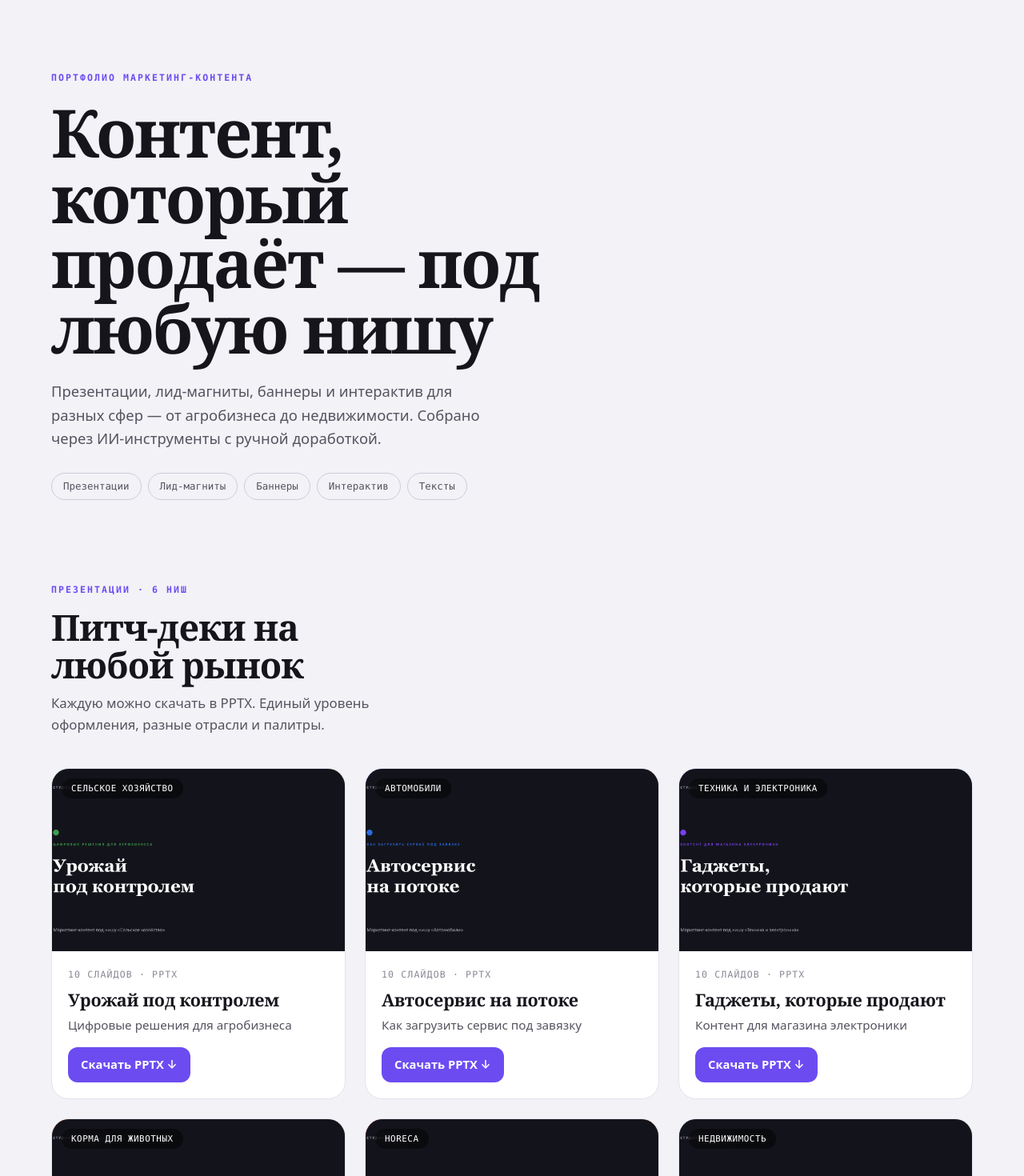
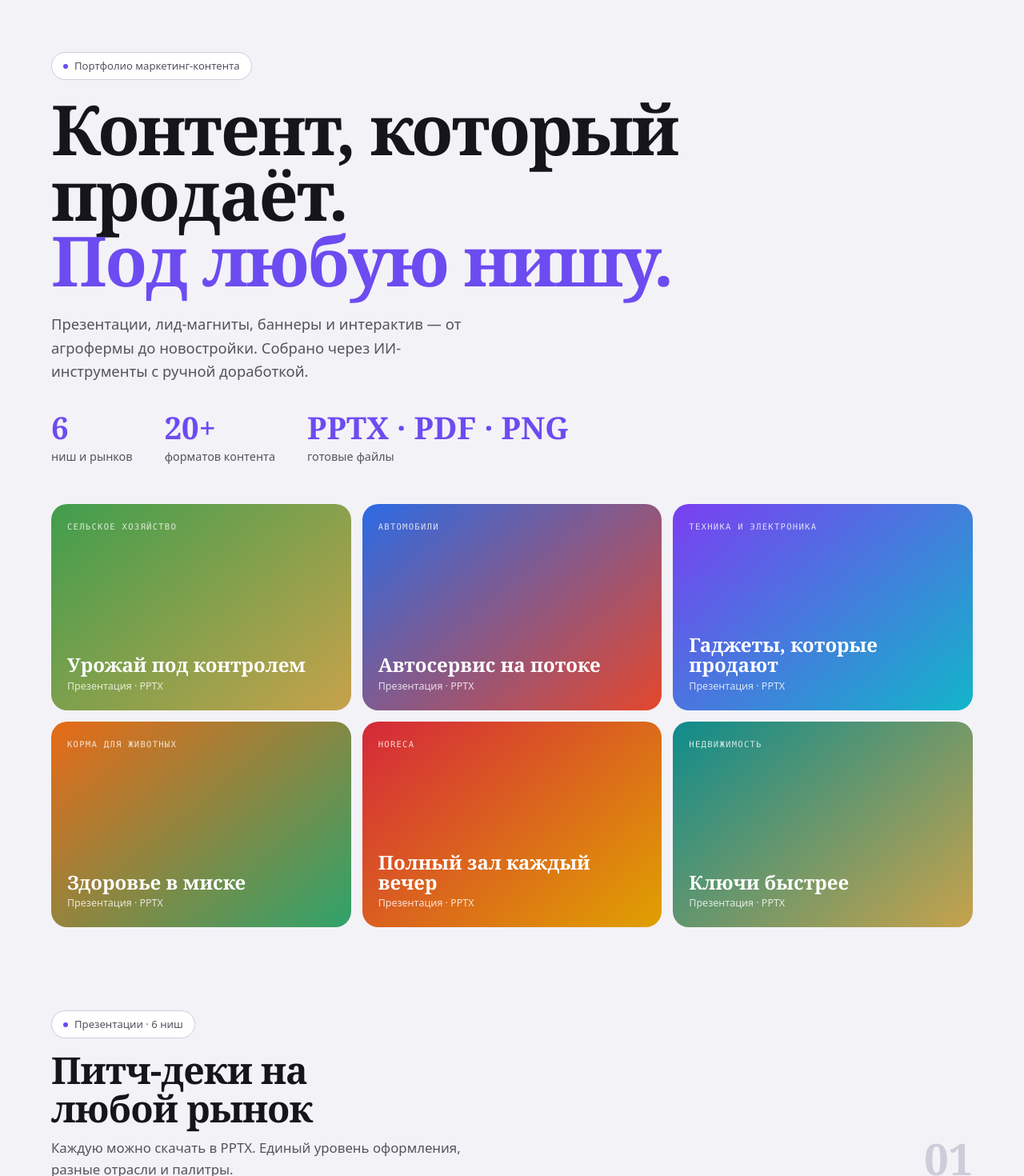
Before and after one commit to qa-novchenkova/studio, a React (Vite) app: page / in a window 1280 px wide. Shown: the part 80-1550 px from the top of the page at 80% size. Built offline with nearby package versions, Linux system fonts and the light colour scheme.

Commit message:
Редизайн героя: двухстрочный заголовок, инфографика-счётчики, цветная мозаика ниш, номера разделов; градиенты через классы

```diff
--- a/src/App.tsx
+++ b/src/App.tsx
@@ -1,15 +1,14 @@
 import { useState } from 'react'
 import { useTheme } from './lib/useTheme'
 import { BASE, decks, magnets, banners } from './data'
+
+const scrollTo = (id: string) => document.getElementById(id)?.scrollIntoView({ behavior: 'smooth' })
 
 function Nav() {
   const { theme, toggle } = useTheme()
   const [open, setOpen] = useState(false)
   const link = 'text-[0.92rem] font-medium text-ink-soft transition-colors hover:text-ink cursor-pointer'
-  const go = (id: string) => {
-    setOpen(false)
-    document.getElementById(id)?.scrollIntoView({ behavior: 'smooth' })
-  }
+  const go = (id: string) => { setOpen(false); scrollTo(id) }
   return (
     <nav className="sticky top-0 z-40 border-b border-line bg-[color-mix(in_srgb,var(--color-bg)_82%,transparent)] backdrop-blur-md">
       <div className="mx-auto flex h-16 max-w-[1200px] items-center justify-between px-6">
@@ -47,16 +46,24 @@ function Nav() {
   )
 }
 
-function Eyebrow({ children }: { children: React.ReactNode }) {
-  return <span className="font-mono text-[0.72rem] font-semibold uppercase tracking-[0.18em] text-accent">{children}</span>
+function Kicker({ children }: { children: React.ReactNode }) {
+  return (
+    <span className="inline-flex items-center gap-2 rounded-full border border-line-strong bg-surface px-3.5 py-1.5 text-[0.82rem] font-medium text-ink-soft">
+      <span className="h-1.5 w-1.5 rounded-full bg-accent" />
+      {children}
+    </span>
+  )
 }
 
-function SectionHead({ eyebrow, title, sub }: { eyebrow: string; title: string; sub?: string }) {
+function SectionHead({ index, kicker, title, sub }: { index: string; kicker: string; title: string; sub?: string }) {
   return (
-    <div className="max-w-[52ch]">
-      <Eyebrow>{eyebrow}</Eyebrow>
-      <h2 className="mt-3 font-display text-[clamp(1.8rem,4vw,2.8rem)] font-bold leading-[1.05] tracking-[-0.02em] text-balance">{title}</h2>
-      {sub && <p className="mt-3 text-[1.05rem] text-ink-soft">{sub}</p>}
+    <div className="flex items-end justify-between gap-6 border-b border-line pb-6">
+      <div className="max-w-[54ch]">
+        <Kicker>{kicker}</Kicker>
+        <h2 className="mt-4 font-display text-[clamp(1.8rem,4vw,2.9rem)] font-bold leading-[1.03] tracking-[-0.02em] text-balance">{title}</h2>
+        {sub && <p className="mt-3 text-[1.05rem] text-ink-soft">{sub}</p>}
+      </div>
+      <div className="hidden shrink-0 font-display text-[3.4rem] font-bold leading-none text-line-strong md:block">{index}</div>
     </div>
   )
 }
@@ -67,35 +74,63 @@ export default function App() {
       <Nav />
 
       {/* HERO */}
-      <header className="mx-auto max-w-[1200px] px-6 pb-8 pt-16 sm:pt-24">
-        <Eyebrow>Портфолио маркетинг-контента</Eyebrow>
-        <h1 className="mt-4 max-w-[16ch] font-display text-[clamp(2.6rem,7vw,5.2rem)] font-bold leading-[0.98] tracking-[-0.03em] text-balance">
-          Контент, который продаёт — под любую нишу
+      <header className="mx-auto max-w-[1200px] px-6 pb-10 pt-14 sm:pt-20">
+        <Kicker>Портфолио маркетинг-контента</Kicker>
+        <h1 className="mt-5 font-display text-[clamp(2.6rem,7.5vw,5.4rem)] font-bold leading-[0.95] tracking-[-0.03em]">
+          Контент, который продаёт.<br />
+          <span className="text-accent">Под любую нишу.</span>
         </h1>
-        <p className="mt-6 max-w-[54ch] text-[1.15rem] text-ink-soft">
-          Презентации, лид-магниты, баннеры и интерактив для разных сфер — от агробизнеса до недвижимости.
+        <p className="mt-6 max-w-[52ch] text-[1.15rem] text-ink-soft">
+          Презентации, лид-магниты, баннеры и интерактив — от агрофермы до новостройки.
           Собрано через ИИ-инструменты с ручной доработкой.
         </p>
-        <div className="mt-7 flex flex-wrap gap-2">
-          {['Презентации', 'Лид-магниты', 'Баннеры', 'Интерактив', 'Тексты'].map((t) => (
-            <span key={t} className="rounded-full border border-line-strong px-3.5 py-1.5 font-mono text-[0.78rem] text-ink-soft">{t}</span>
+
+        {/* инфографика: счётчики */}
+        <div className="mt-9 flex flex-wrap gap-x-10 gap-y-5">
+          {[
+            ['6', 'ниш и рынков'],
+            ['20+', 'форматов контента'],
+            ['PPTX · PDF · PNG', 'готовые файлы'],
+          ].map(([n, l]) => (
+            <div key={l}>
+              <div className="font-display text-[clamp(1.8rem,3vw,2.5rem)] font-bold leading-none text-accent">{n}</div>
+              <div className="mt-1.5 text-[0.9rem] text-ink-soft">{l}</div>
+            </div>
+          ))}
+        </div>
+
+        {/* мозаика ниш — заполняет первый экран цветом */}
+        <div className="mt-12 grid grid-cols-2 gap-3.5 md:grid-cols-3">
+          {decks.map((d) => (
+            <button
+              key={d.id}
+              onClick={() => scrollTo('decks')}
+              className={`group relative flex aspect-[16/11] flex-col justify-between overflow-hidden rounded-[20px] p-5 text-left text-white transition-transform hover:-translate-y-1 g-${d.id}`}
+            >
+              <span className="font-mono text-[0.66rem] font-medium uppercase tracking-[0.12em] text-white/80">{d.topic}</span>
+              <span className="pointer-events-none absolute right-4 top-4 text-white/70 opacity-0 transition group-hover:opacity-100">↗</span>
+              <div>
+                <div className="font-display text-[clamp(1.15rem,2vw,1.5rem)] font-bold leading-[1.05]">{d.title}</div>
+                <div className="mt-1 text-[0.78rem] text-white/80">Презентация · PPTX</div>
+              </div>
+            </button>
           ))}
         </div>
       </header>
 
       {/* PRESENTATIONS */}
       <section id="decks" className="mx-auto max-w-[1200px] px-6 py-16">
-        <SectionHead eyebrow="Презентации · 6 ниш" title="Питч-деки на любой рынок" sub="Каждую можно скачать в PPTX. Единый уровень оформления, разные отрасли и палитры." />
+        <SectionHead index="01" kicker="Презентации · 6 ниш" title="Питч-деки на любой рынок" sub="Каждую можно скачать в PPTX. Единый уровень оформления, разные отрасли и палитры." />
         <div className="mt-10 grid gap-6 sm:grid-cols-2 lg:grid-cols-3">
           {decks.map((d) => (
             <article key={d.id} className="group flex flex-col overflow-hidden rounded-[22px] border border-line bg-surface transition-transform hover:-translate-y-1">
-              <div className="relative aspect-[16/10]" style={{ background: `linear-gradient(135deg, ${d.accent}, ${d.accent2})` }}>
+              <div className={`relative aspect-[16/10] g-${d.id}`}>
                 <img
                   src={`${BASE}previews/${d.id}.png`}
                   alt={`Превью: ${d.title}`}
                   loading="lazy"
                   className="absolute inset-0 h-full w-full object-cover"
-                  onError={(e) => ((e.currentTarget.style.display = 'none'))}
+                  onError={(e) => (e.currentTarget.style.display = 'none')}
                 />
                 <span className="absolute left-3 top-3 rounded-full bg-black/45 px-3 py-1 font-mono text-[0.68rem] font-medium uppercase tracking-wider text-white backdrop-blur-sm">
                   {d.topic}
@@ -120,7 +155,7 @@ export default function App() {
 
       {/* LEAD MAGNETS */}
       <section id="magnets" className="mx-auto max-w-[1200px] px-6 py-16">
-        <SectionHead eyebrow="Лид-магниты" title="Бесплатная польза в обмен на контакт" sub="Чек-листы, гайды и шаблоны, которые превращают посетителя в заявку." />
+        <SectionHead index="02" kicker="Лид-магниты" title="Бесплатная польза в обмен на контакт" sub="Чек-листы, гайды и шаблоны, которые превращают посетителя в заявку." />
         <div className="mt-10 grid gap-5 sm:grid-cols-2 lg:grid-cols-3">
           {magnets.map((m) => (
             <article key={m.id} className="flex flex-col rounded-[18px] border border-line bg-surface p-6">
@@ -142,7 +177,7 @@ export default function App() {
 
       {/* BANNERS */}
       <section id="banners" className="mx-auto max-w-[1200px] px-6 py-16">
-        <SectionHead eyebrow="Баннеры" title="Рекламная графика в разных форматах" sub="Посты, веб-баннеры и сторис — под разные площадки и задачи." />
+        <SectionHead index="03" kicker="Баннеры" title="Рекламная графика в разных форматах" sub="Посты, веб-баннеры и сторис — под разные площадки и задачи." />
         <div className="mt-10 grid gap-5 sm:grid-cols-2 lg:grid-cols-4">
           {banners.map((b) => (
             <article key={b.id} className="overflow-hidden rounded-[18px] border border-line bg-surface">
@@ -161,7 +196,7 @@ export default function App() {
 
       {/* INTERACTIVE */}
       <section id="play" className="mx-auto max-w-[1200px] px-6 py-16">
-        <SectionHead eyebrow="Интерактив" title="Не только статичный контент" sub="Живые форматы вовлекают лучше баннеров. Примеры — из кампании «Пульс»." />
+        <SectionHead index="04" kicker="Интерактив" title="Не только статичный контент" sub="Живые форматы вовлекают лучше баннеров. Примеры — из кампании «Пульс»." />
         <div className="mt-10 grid gap-6 sm:grid-cols-2">
           {[
             ['Виральный тест', '«Кто ты в хаосе рабочего дня» — 4 архетипа и шаринг.', 'https://qa-novchenkova.github.io/puls/#/quiz'],
--- a/src/index.css
+++ b/src/index.css
@@ -62,6 +62,14 @@
   --color-accent-2: #FF6A4D;
 }
 
+/* градиенты обложек по нишам (без инлайн-стилей — надёжнее) */
+.g-agro    { background: linear-gradient(140deg, #3F9E4D, #C7A24B); }
+.g-auto    { background: linear-gradient(140deg, #2C6BE4, #E4472C); }
+.g-tech    { background: linear-gradient(140deg, #7A3FF2, #12B5C9); }
+.g-petfood { background: linear-gradient(140deg, #E86A17, #2FA36B); }
+.g-horeca  { background: linear-gradient(140deg, #D5283A, #E0A100); }
+.g-realty  { background: linear-gradient(140deg, #0E8C8C, #C7A24B); }
+
 html { scroll-behavior: smooth; }
 body {
   margin: 0;
```
